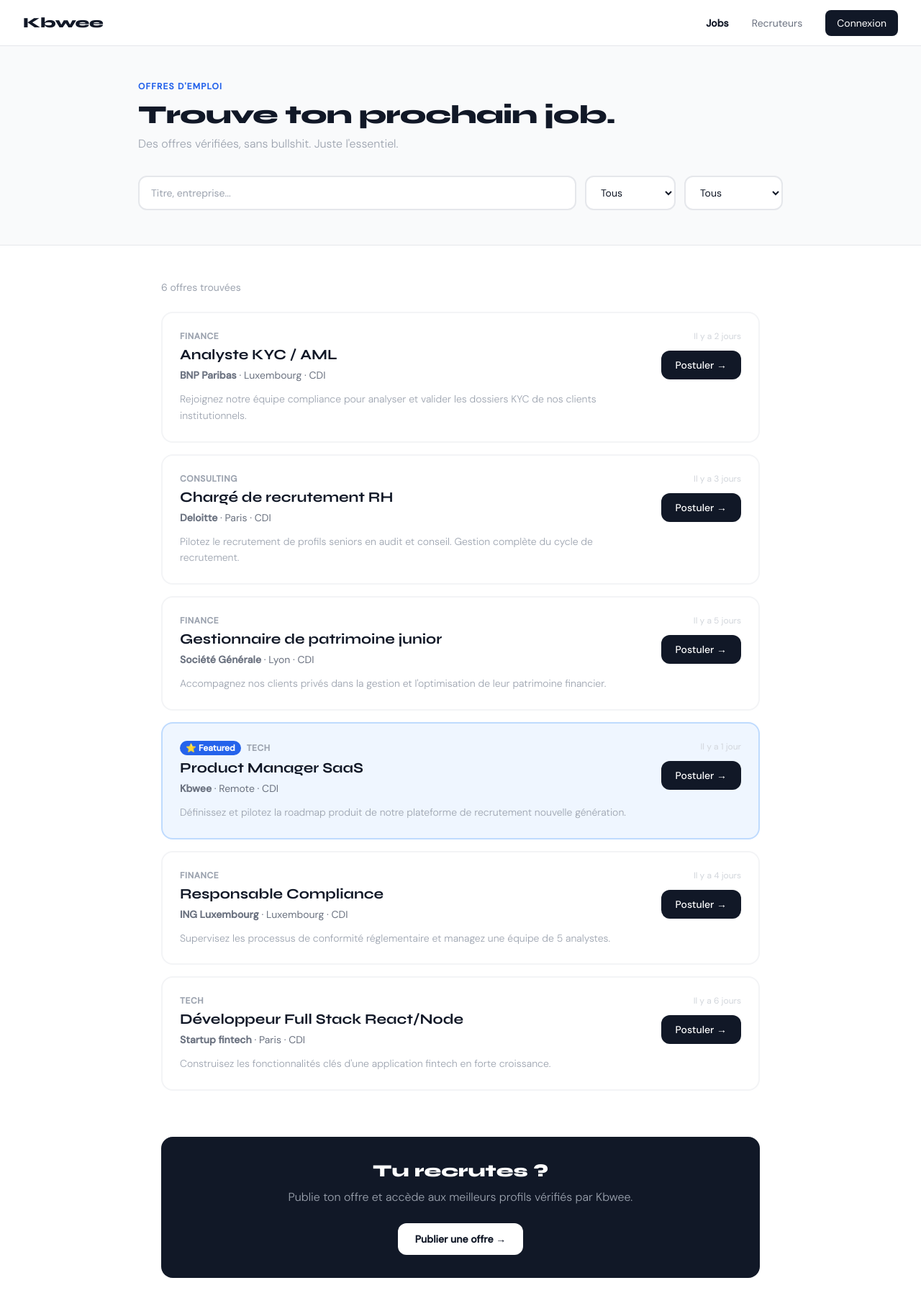
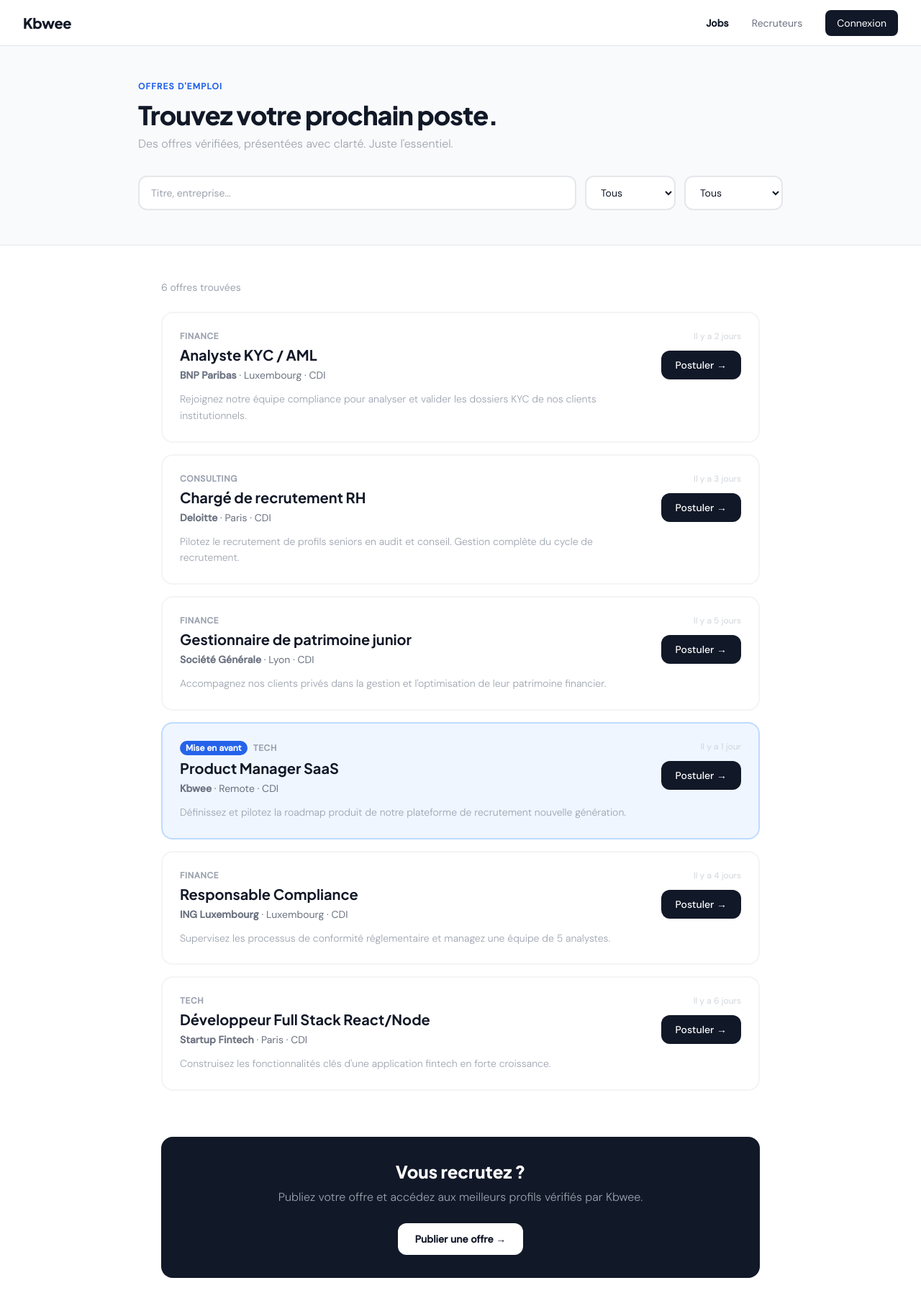
Before and after one commit to kbwee125/kbwee-live, a Next.js app: page /jobs in a window 1280 px wide. Shown: the top 1814 px of the page at 72% size. Built offline with nearby package versions, Linux system fonts and the light colour scheme.

Commit message:
Fix French translations and update font styles

```diff
--- a/pages/jobs.js
+++ b/pages/jobs.js
@@ -56,7 +56,7 @@
   {
     id: 6,
     title: "Développeur Full Stack React/Node",
-    company: "Startup fintech",
+    company: "Startup Fintech",
     location: "Paris",
     type: "CDI",
     sector: "Tech",
@@ -84,11 +84,14 @@
 
   return (
     <div className="min-h-screen bg-white text-gray-900" style={{ fontFamily: "'DM Sans', sans-serif" }}>
-      <style>{`@import url('https://fonts.googleapis.com/css2?family=Syne:wght@700;800&family=DM+Sans:wght@300;400;500&display=swap'); .font-syne { font-family: 'Syne', sans-serif; }`}</style>
+      <style>{`
+        @import url('https://fonts.googleapis.com/css2?family=Plus+Jakarta+Sans:wght@700;800&family=DM+Sans:wght@300;400;500&display=swap');
+        .font-display { font-family: 'Plus Jakarta Sans', sans-serif; }
+      `}</style>
 
       {/* NAV */}
       <header className="fixed top-0 left-0 right-0 z-50 bg-white border-b border-gray-200 flex items-center justify-between px-8 h-16">
-        <Link href="/" className="font-syne text-xl font-extrabold tracking-tight">Kbwee</Link>
+        <Link href="/" className="font-display text-xl font-extrabold tracking-tight">Kbwee</Link>
         <nav className="flex items-center gap-8">
           <Link href="/jobs" className="text-sm text-gray-900 font-semibold">Jobs</Link>
           <Link href="/post-job" className="text-sm text-gray-500 hover:text-gray-900 transition">Recruteurs</Link>
@@ -100,10 +103,9 @@
       <div className="pt-28 pb-12 px-8 bg-gray-50 border-b border-gray-200">
         <div className="max-w-4xl mx-auto">
           <div className="text-xs font-bold tracking-widest uppercase text-blue-600 mb-3">Offres d'emploi</div>
-          <h1 className="font-syne text-4xl font-extrabold tracking-tight mb-2">Trouve ton prochain job.</h1>
-          <p className="text-gray-400 font-light mb-8">Des offres vérifiées, sans bullshit. Juste l'essentiel.</p>
+          <h1 className="font-display text-4xl font-extrabold tracking-tight mb-2">Trouvez votre prochain poste.</h1>
+          <p className="text-gray-400 font-light mb-8">Des offres vérifiées, présentées avec clarté. Juste l'essentiel.</p>
 
-          {/* Barre de recherche */}
           <div className="flex gap-3 flex-wrap">
             <input
               type="text"
@@ -132,28 +134,36 @@
 
       {/* LISTE */}
       <div className="max-w-4xl mx-auto px-8 py-12">
-        <p className="text-sm text-gray-400 mb-6">{filtered.length} offre{filtered.length > 1 ? "s" : ""} trouvée{filtered.length > 1 ? "s" : ""}</p>
+        <p className="text-sm text-gray-400 mb-6">
+          {filtered.length} offre{filtered.length > 1 ? "s" : ""} trouvée{filtered.length > 1 ? "s" : ""}
+        </p>
 
         <div className="flex flex-col gap-4">
           {filtered.length === 0 ? (
             <div className="text-center py-20 text-gray-400">
-              <p className="text-lg">Aucune offre ne correspond à ta recherche.</p>
+              <p className="text-lg">Aucune offre ne correspond à votre recherche.</p>
             </div>
           ) : (
             filtered.map((job) => (
               <div
                 key={job.id}
-                className={`border-2 rounded-2xl p-6 hover:border-gray-900 transition cursor-pointer ${job.featured ? "border-blue-200 bg-blue-50" : "border-gray-100"}`}
+                className={`border-2 rounded-2xl p-6 hover:border-gray-900 transition cursor-pointer ${
+                  job.featured ? "border-blue-200 bg-blue-50" : "border-gray-100"
+                }`}
               >
                 <div className="flex items-start justify-between gap-4 flex-wrap">
                   <div className="flex-1">
                     <div className="flex items-center gap-2 mb-1 flex-wrap">
                       {job.featured && (
-                        <span className="text-xs font-bold bg-blue-600 text-white px-2 py-0.5 rounded-full">⭐ Featured</span>
+                        <span className="text-xs font-bold bg-blue-600 text-white px-2 py-0.5 rounded-full">
+                          Mise en avant
+                        </span>
                       )}
-                      <span className="text-xs font-semibold text-gray-400 uppercase tracking-wider">{job.sector}</span>
+                      <span className="text-xs font-semibold text-gray-400 uppercase tracking-wider">
+                        {job.sector}
+                      </span>
                     </div>
-                    <h2 className="font-syne text-xl font-bold mb-1">{job.title}</h2>
+                    <h2 className="font-display text-xl font-bold mb-1">{job.title}</h2>
                     <p className="text-sm text-gray-500 mb-3">
                       <strong>{job.company}</strong> · {job.location} · {job.type}
                     </p>
@@ -173,9 +183,14 @@
 
         {/* CTA Recruteur */}
         <div className="mt-16 bg-gray-900 rounded-2xl p-8 text-center text-white">
-          <h3 className="font-syne text-2xl font-extrabold mb-2">Tu recrutes ?</h3>
-          <p className="text-gray-400 font-light mb-6">Publie ton offre et accède aux meilleurs profils vérifiés par Kbwee.</p>
-          <Link href="/post-job" className="inline-block bg-white text-gray-900 px-6 py-3 rounded-xl text-sm font-semibold hover:opacity-80 transition">
+          <h3 className="font-display text-2xl font-extrabold mb-2">Vous recrutez ?</h3>
+          <p className="text-gray-400 font-light mb-6">
+            Publiez votre offre et accédez aux meilleurs profils vérifiés par Kbwee.
+          </p>
+          <Link
+            href="/post-job"
+            className="inline-block bg-white text-gray-900 px-6 py-3 rounded-xl text-sm font-semibold hover:opacity-80 transition"
+          >
             Publier une offre →
           </Link>
         </div>
```
